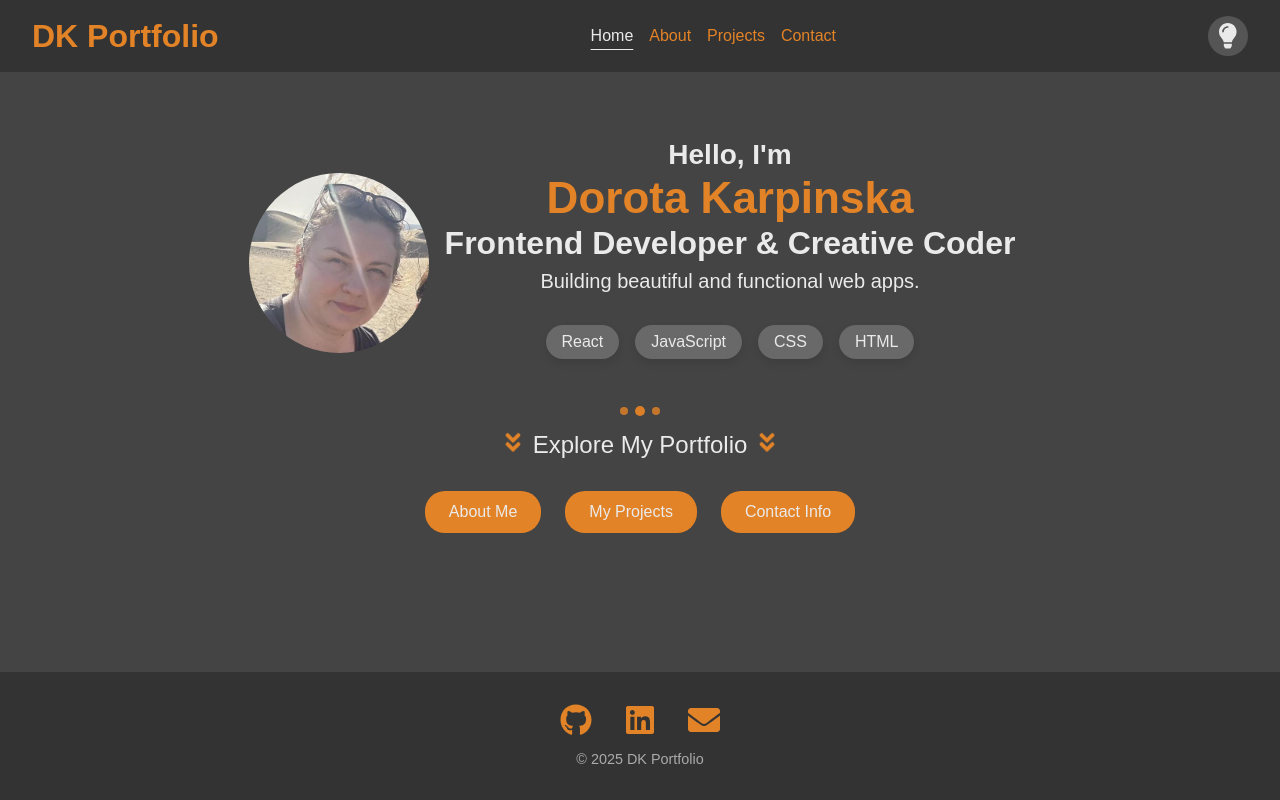
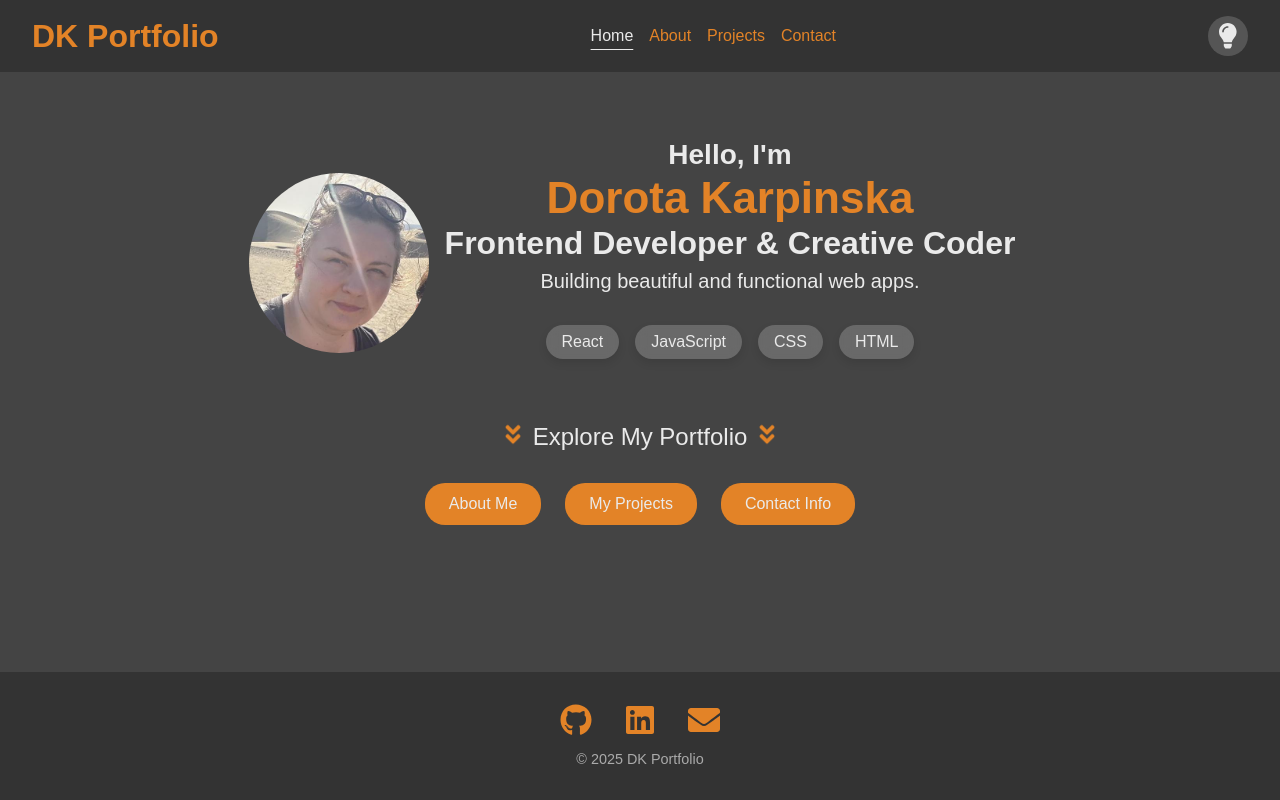
Before and after one commit to Dor-Ka/frontend-react-portfolio, a React (Create React App) app: page /#/ in a window 1280 px wide. Built offline with nearby package versions, Linux system fonts and the light colour scheme.

Commit message:
Remove DotSeparator and keep animated arrows in WelcomeSubtitle

```diff
--- a/src/pages/Home/Home.jsx
+++ b/src/pages/Home/Home.jsx
@@ -2,7 +2,6 @@ import profileImage from '../../assets/profile.jpeg';
 import { FaAngleDoubleDown } from 'react-icons/fa';
 
 import {
-  DotSeparator,
   WelcomeWrapper,
   WelcomeTitle,
   WelcomeName,
@@ -38,13 +37,6 @@ const Home = () => {
           </HeroContent>
         </WelcomeWrapper>
       </HeroContainer>
-
-      <DotSeparator>
-        <span></span>
-        <span></span>
-        <span></span>
-      </DotSeparator>
-
       <WelcomeSubtitle>
         <FaAngleDoubleDown />
         Explore My Portfolio
--- a/src/pages/Home/Home.styles.js
+++ b/src/pages/Home/Home.styles.js
@@ -1,36 +1,12 @@
 import styled, { keyframes } from 'styled-components';
 import { Link } from 'react-router-dom';
-import { FaAngleDoubleDown } from 'react-icons/fa';
 
-const pulse = keyframes`
+const moveUpDown = keyframes`
   0%, 100% {
-    transform: scale(1);
-    opacity: 0.8;
+    transform: translateY(0);
   }
   50% {
-    transform: scale(1.3);
-    opacity: 1;
-  }
-`;
-
-export const DotSeparator = styled.div`
-  display: flex;
-  justify-content: center;
-  align-items: center;
-  gap: 0.5rem;
-  // margin: 1.5rem 0;
-
-  & > span {
-    width: 8px;
-    height: 8px;
-    background-color: ${({ theme }) => theme.primary};
-    border-radius: 50%;
-    opacity: 0.8;
-    transition: transform 0.3s ease, opacity 0.3s ease;
-
-    &:nth-child(2) {
-      animation: ${pulse} 1.5s infinite ease-in-out;
-    }
+    transform: translateY(-5px);
   }
 `;
 
@@ -54,15 +30,6 @@ export const WelcomeName = styled.h1`
   color: ${({ theme }) => theme.primary};
   margin-top: 0;
   margin-bottom: 0.1rem;
-`;
-
-const moveUpDown = keyframes`
-  0%, 100% {
-    transform: translateY(0);
-  }
-  50% {
-    transform: translateY(-5px);
-  }
 `;
 
 export const WelcomeSubtitle = styled.h2`
```
